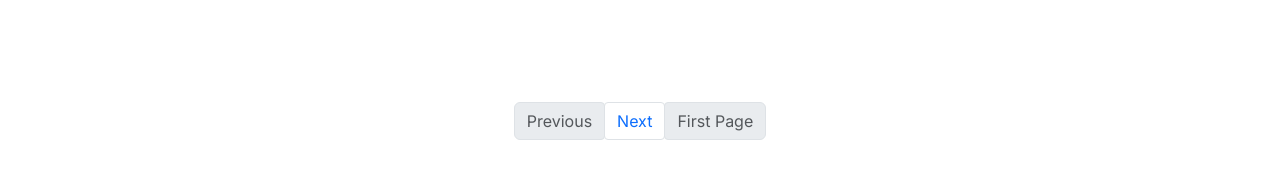
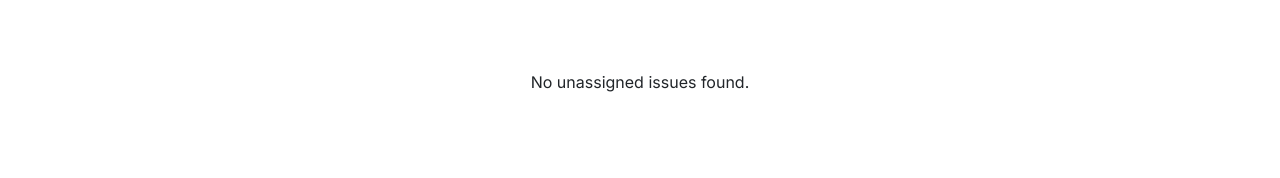
Before and after one commit to kash2104/gsoc-issue-tracker, a Next.js app: page /OrgDetails/1/1/issues in a window 1280 px wide. Shown: the part 230-408 px from the top of the page. Built offline with nearby package versions, Linux system fonts and the light colour scheme; no server answers; the database is empty.

Commit message:
Fixed the unassigned page to handle errors and exceptions.

```diff
--- a/app/OrgDetails/[organizationName]/[repoName]/issues/page.tsx
+++ b/app/OrgDetails/[organizationName]/[repoName]/issues/page.tsx
@@ -53,6 +53,9 @@ export default function IssueDetails() {
     issues.filter((issue) => issue.state === "open" && !issue.assignee).length /
       itemsPerPage
   );
+
+  const totalUnassignedIssues = issues.filter((issue) => issue.state === "open" && !issue.assignee).length;
+
   const currentIssues = issues
     .filter((issue) => issue.state === "open" && !issue.assignee)
     .slice((currentPage - 1) * itemsPerPage, currentPage * itemsPerPage);
@@ -79,7 +82,7 @@ export default function IssueDetails() {
       <div className="flex flex-col items-center justify-center w-full h-50 bg-blue-200 shadow-md p-6">
         <h1 className="text-4xl font-bold text-gray-800 mb-2">{repoName}</h1>
         <p className="text-lg text-gray-600">
-          Total Unassigned Issues: {issues.length}
+          Total Unassigned Issues: {totalUnassignedIssues}
         </p>
       </div>
 
@@ -210,7 +213,7 @@ export default function IssueDetails() {
         ))}
       </MDBRow>
 
-      <MDBPagination className="mb-4 flex items-center justify-center mt-8 cursor-pointer">
+      {currentIssues.length > 0 ? (<MDBPagination className="mb-4 flex items-center justify-center mt-8 cursor-pointer">
         <MDBPaginationItem disabled={currentPage === 1}>
           <MDBPaginationLink
             onClick={() => handlePageChange(currentPage - 1)}
@@ -239,7 +242,7 @@ export default function IssueDetails() {
             First Page
           </MDBPaginationLink>
         </MDBPaginationItem>
-      </MDBPagination>
+      </MDBPagination>) : <p className="text-center">No unassigned issues found.</p>}
     </div>
   );
 }
```
